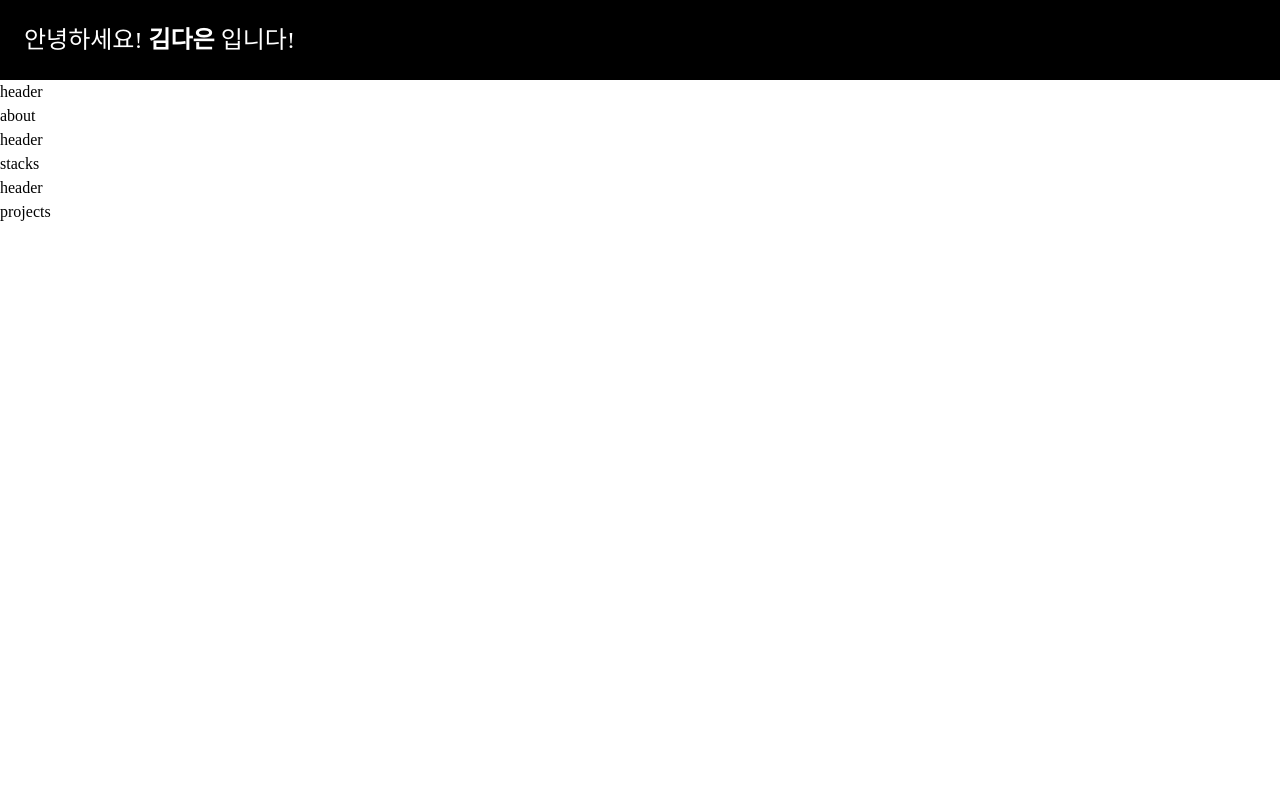
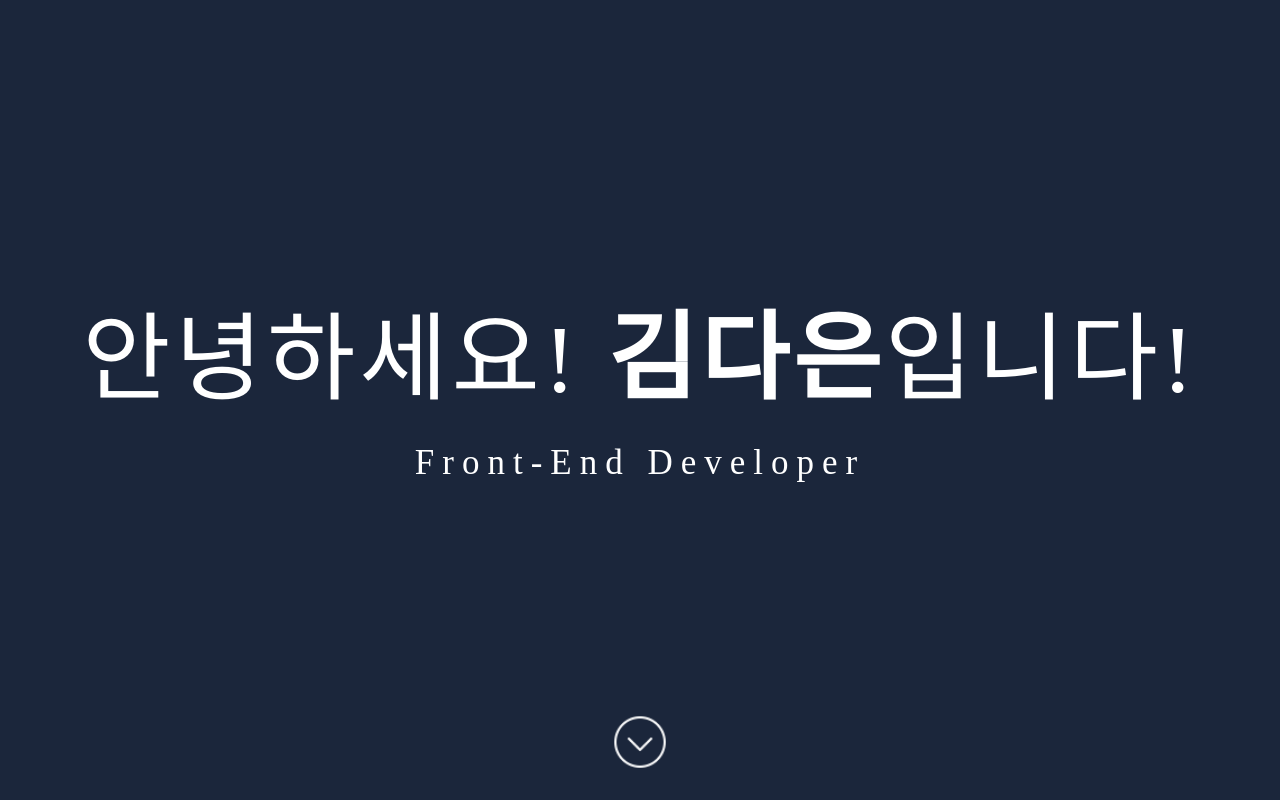
Before and after one commit to dannnnne/dannnnne.github.io, a React (Vite) app in the folder portfolio/: page / in a window 1280 px wide. Shown: the top 800 px of the page. Built offline with nearby package versions, Linux system fonts and the light colour scheme; a web font is replaced by a local one.

Commit message:
[FEAT] 첫 화면 구현

```diff
--- a/portfolio/src/components/hello.jsx
+++ b/portfolio/src/components/hello.jsx
@@ -1,9 +1,15 @@
+import arrowImg from '../assets/arrow.png';
+
 const Hello = () => {
   return (
-    <div className="bg-black p-6">
-      <h1 className="text-white text-2xl">
-        안녕하세요! <b>김다은</b> 입니다!
+    <div className="bg-[rgb(27,38,59)] w-full h-[1024px] flex flex-col">
+      <h1 className="text-white text-[30px] sm:text-[50px] md:text-[60px] lg:text-[80px] xl:text-[96px] mx-auto mt-72 font-normal tracking-[4px]">
+        안녕하세요! <b className="text-[rgb(241, 239, 236)]">김다은</b>입니다!
       </h1>
+      <p className="text-white mx-auto tracking-[4px] sm:tracking-[8px] sm:text-[25px] md:text-[30px] lg:text-[35px] mt-[5px] font-thin">
+        Front-End Developer
+      </p>
+      <img src={arrowImg} className="w-14 mx-auto mt-56" />
     </div>
   );
 };
```
